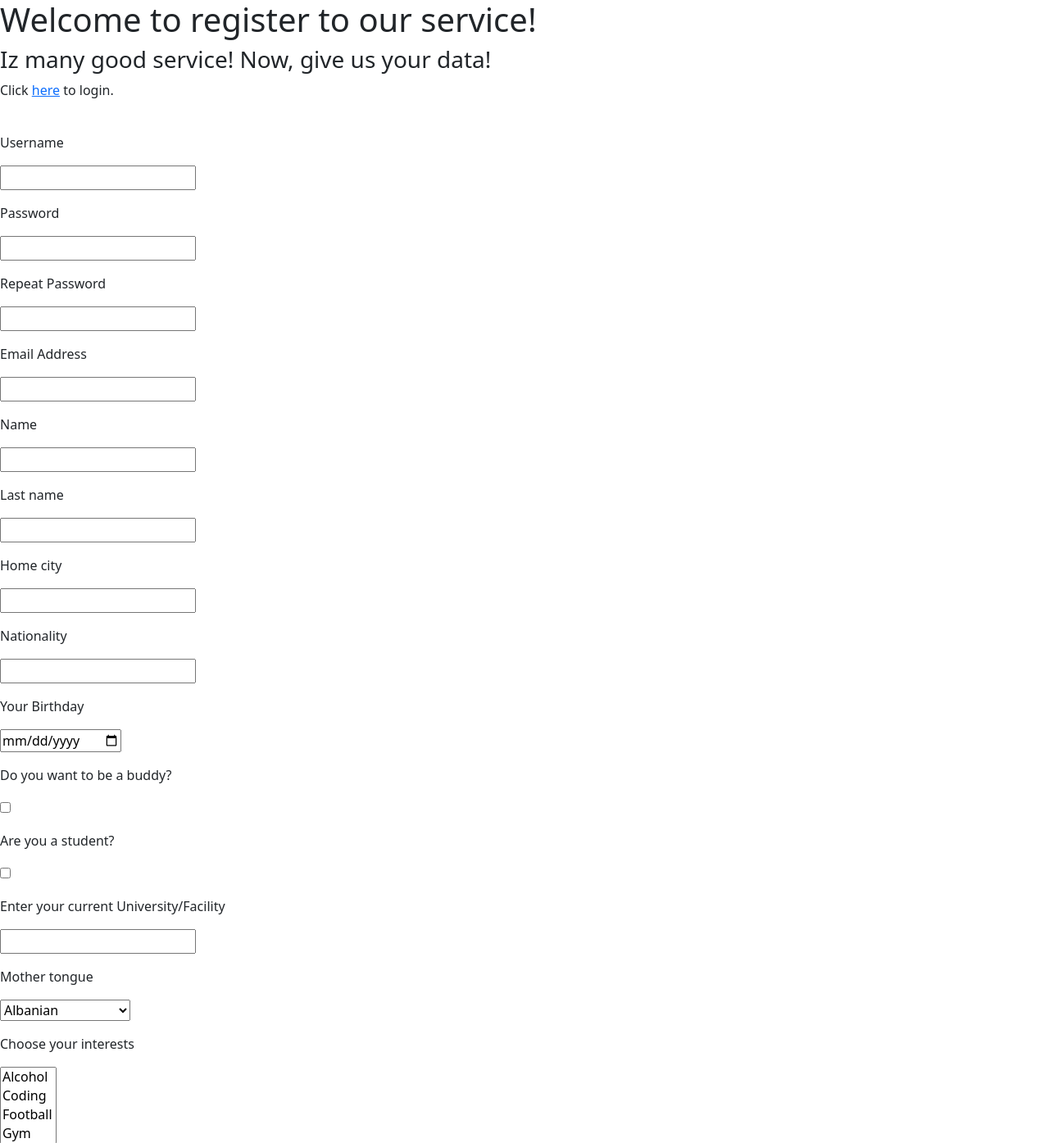
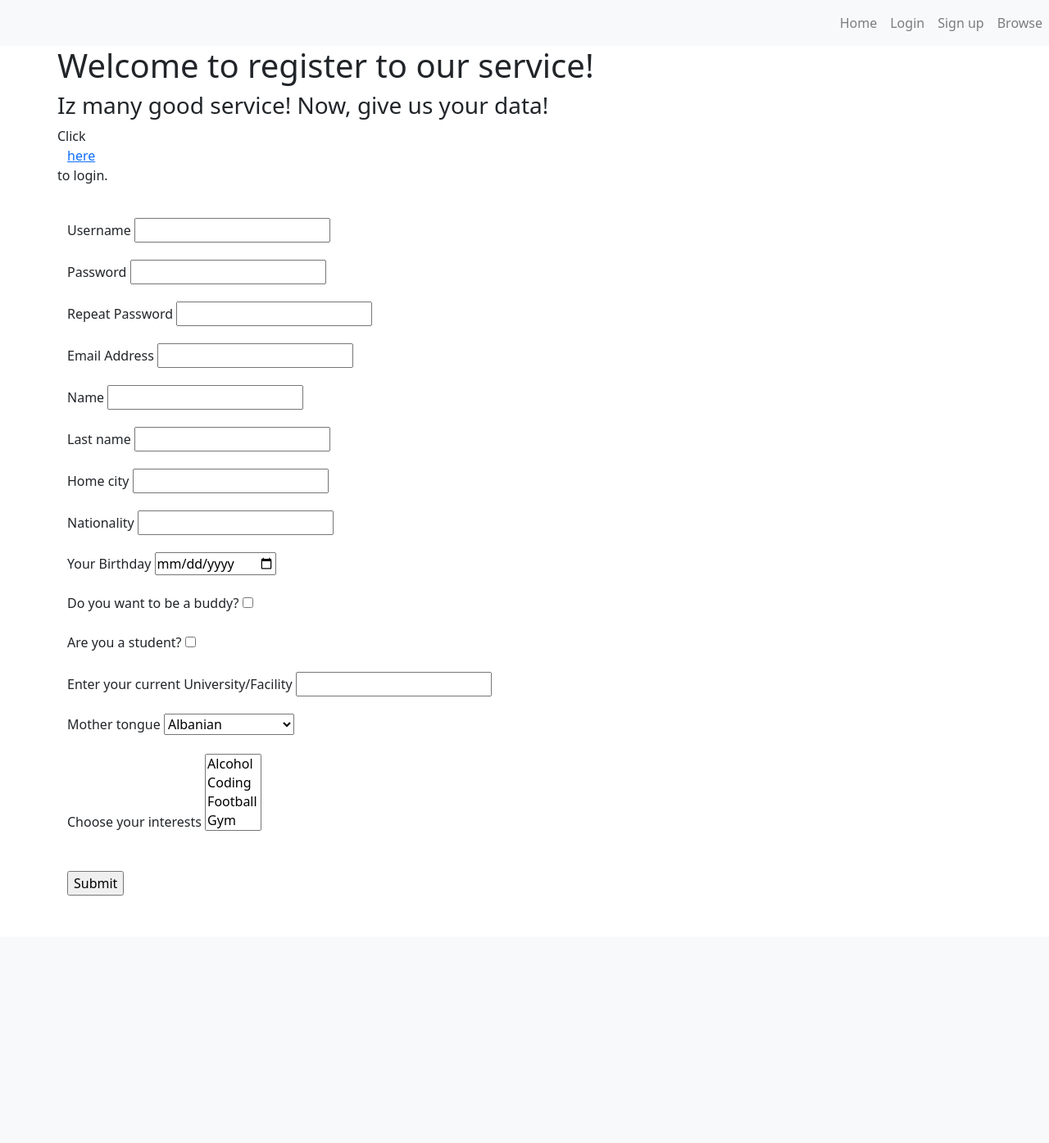
Before and after one commit to PCollander/Buddy-, a Flask app: page /register in a window 1280 px wide. Shown: the top 1395 px of the page at 82% size. After the commit the page ends 1093 px from the top, so only its background shows below. Run offline with Flask 2, Linux system fonts and the light colour scheme; data comes from the database, SQL or seed files in the repository; some libraries are stand-ins or nearby versions.

Commit message:
Added navbar separately, styling on registration

```diff
--- a/buddy+/templates/base.html
+++ b/buddy+/templates/base.html
@@ -4,6 +4,14 @@
     <title>Flask Intro</title>
     <meta name="viewport" content="width=device-width, initial-scale=1.0">
     <link href="static/bootstrap-reboot.min.css" rel="stylesheet" media="screen">
+
+
+    <link rel="stylesheet" href="https://stackpath.bootstrapcdn.com/bootstrap/4.5.0/css/bootstrap.min.css">
+    <link rel="stylesheet" href="https://maxcdn.bootstrapcdn.com/font-awesome/4.7.0/css/font-awesome.min.css">
+
+    <link rel="stylesheet" href="css/bootstrap.css">
+    <link rel="stylesheet" href="css/styles.css">
+    {% include "nav.html" %}
   </head>
   <body>
 
--- /dev/null
+++ b/buddy+/templates/nav.html
@@ -0,0 +1,25 @@
+<nav class="navbar navbar-expand-lg navbar-light bg-light">
+
+  <button class="navbar-toggler" type="button" data-toggle="collapse" data-target="#navbarNav" aria-controls="navbarNav" aria-expanded="false" aria-label="Toggle navigation">
+    <span class="navbar-toggler-icon"></span>
+  </button>
+  <div class="collapse navbar-collapse" id="navbarNav">
+    <ul class="navbar-nav ml-auto">
+        <li class="nav-item">
+        <a class= "nav-link" href="/home">Home</a>
+      </li>
+      <li class="nav-item">
+        <a class= "nav-link" href="/login">Login</a>
+      </li>
+      <li class="nav-item">
+        <a class= "nav-link" href="/register"> Sign up </a>
+      </li>
+      <li class="nav-item">
+        <a class= "nav-link" href="browse.html">Browse</a>
+      </li>
+      <li class="nav-item">
+
+      </li>
+    </ul>
+  </div>
+</nav>
--- a/buddy+/templates/registration.html
+++ b/buddy+/templates/registration.html
@@ -1,27 +1,26 @@
 {% extends "base.html" %}
 {% block content %}
 
-<h1>Welcome to register to our service!</h1>
-<h3>Iz many good service! Now, give us your data!</h3>
+<h1 class="register-style row">Welcome to register to our service!</h1>
+<h3 class="register-style row">Iz many good service! Now, give us your data!</h3>
 
-<p>Click <a href="/login">here</a> to login.</p>
+<p class="register-style row">Click <a href="/login">here</a> to login.</p>
 
 <br>
 
+<div class="register-style row">
     <form method="post" action="{{ url_for('register') }}">
 
         {{ form.csrf_token() }}
 
         {% for field in form if field.name != "csrf_token" %}
-
-    <p>{{ field.label() }}</p>
-    <p>{{ field }} </p>
-
+            <p>{{ field.label() }}
+            {{ field }} </p>
         {% endfor %}
 
 
         <br>
-    <input type="submit" value="Submit">
+        <input type="submit" value="Submit" style="margin-bottom:50px;">
         {% for field, errors in form.errors.items() %}
         <div>
             <p>{{ form[field].label }}: {{ ', '.join(errors) }}</p>
@@ -29,4 +28,5 @@
         {% endfor %}
 
     </form>
+</div>
 {% endblock %}
```
Also changed, not shown: buddy+/templates/login2.html (+1 -25 lines). Lines whose indentation alone changed are shown as unchanged.
